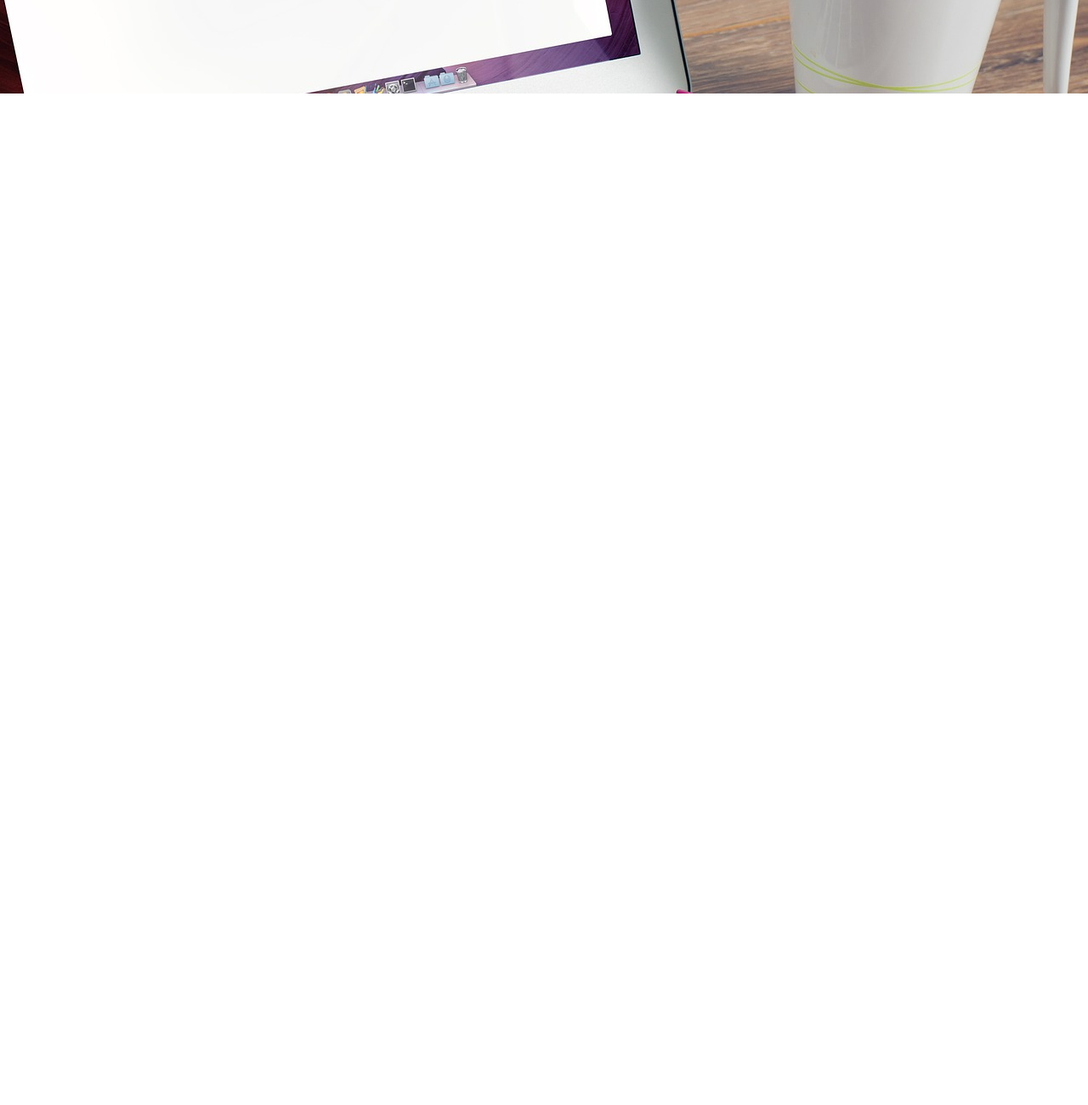
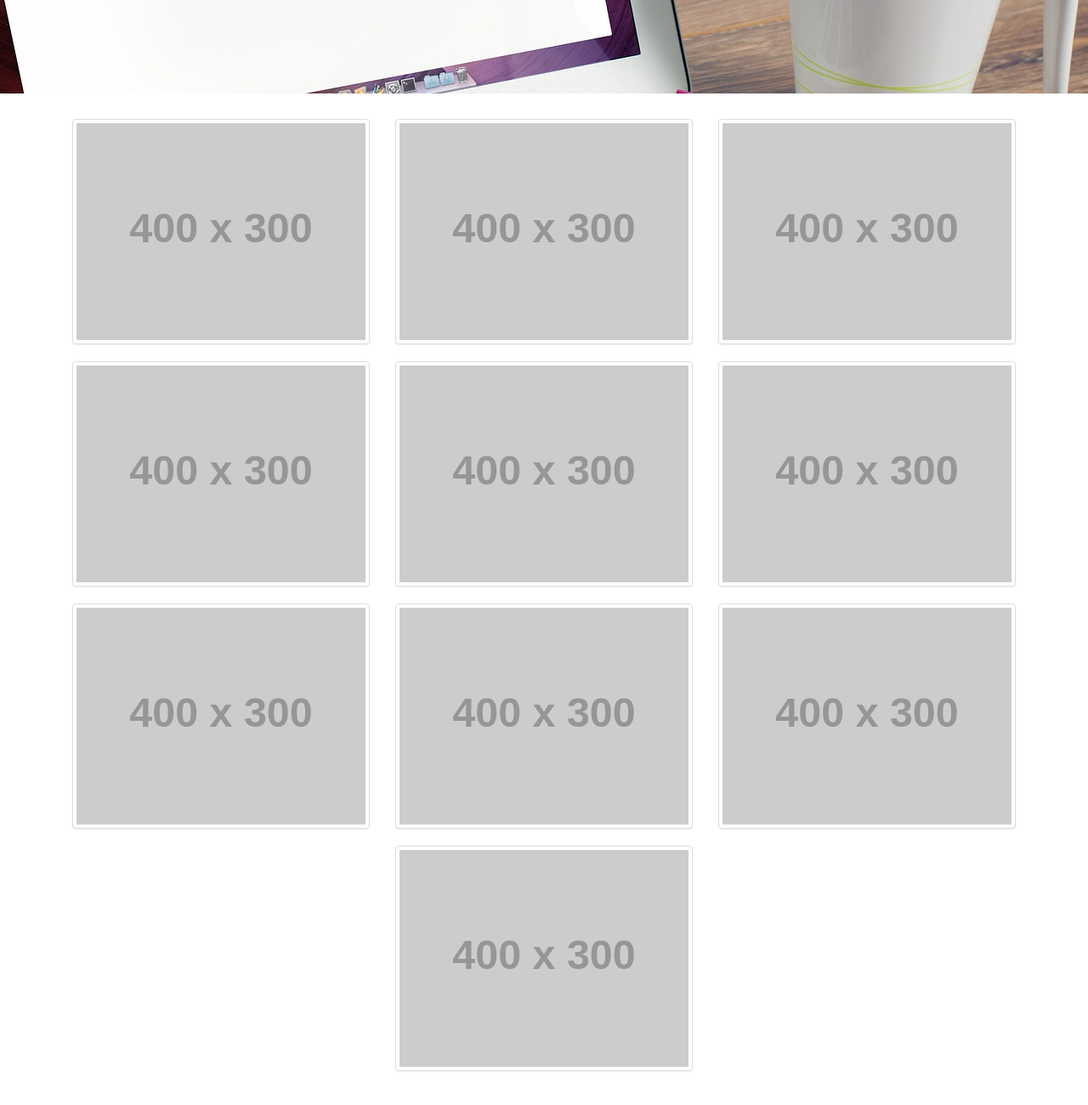
Before and after one commit to jnskender/FBS-Training-Academy, a plain HTML site: page index.html in a window 1280 px wide. Shown: the part 412-1712 px from the top of the page at 85% size. Before the commit the page ends 800 px from the top, so only its background shows below. Drawn offline with nearby package versions, Linux system fonts and the light colour scheme; placeholder pictures from the web are drawn by us; a web font is replaced by a local one.

Commit message:
Add grid system

```diff
--- a/index.html
+++ b/index.html
@@ -48,6 +48,71 @@
             </center>
         </div>
     </div>
+    <!--End jumbotron-->
+  <div class= "row"></div>
+    <div class="container">
+        <div class="col-md-4 thumb">
+            <a class="thumbnail" href="#">
+                <img class="img-responsive" src="http://placehold.it/400x300" alt="">
+            </a>
+        </div>
+        <div class="col-md-4 thumb">
+            <a class="thumbnail" href="#">
+                <img class="img-responsive" src="http://placehold.it/400x300" alt="">
+            </a>
+        </div>
+        <div class="col-md-4 thumb">
+            <a class="thumbnail" href="#">
+                <img class="img-responsive" src="http://placehold.it/400x300" alt="">
+            </a>
+        </div>
+
+        <div class= "row"></div>
+
+        <div class="col-md-4 thumb">
+            <a class="thumbnail" href="#">
+                <img class="img-responsive" src="http://placehold.it/400x300" alt="">
+            </a>
+        </div>
+        <div class="col-md-4 thumb">
+            <a class="thumbnail" href="#">
+                <img class="img-responsive" src="http://placehold.it/400x300" alt="">
+            </a>
+        </div>
+        <div class="col-md-4 thumb">
+            <a class="thumbnail" href="#">
+                <img class="img-responsive" src="http://placehold.it/400x300" alt="">
+            </a>
+        </div>
+
+        <div class= "row"></div>
+
+        <div class="col-md-4 thumb">
+            <a class="thumbnail" href="#">
+                <img class="img-responsive" src="http://placehold.it/400x300" alt="">
+            </a>
+        </div>
+        <div class="col-md-4 thumb">
+            <a class="thumbnail" href="#">
+                <img class="img-responsive" src="http://placehold.it/400x300" alt="">
+            </a>
+        </div>
+        <div class="col-md-4 thumb">
+            <a class="thumbnail" href="#">
+                <img class="img-responsive" src="http://placehold.it/400x300" alt="">
+            </a>
+        </div>
+
+        <div class= "row"></div>
+        <div class="col-md-4"></div>
+        <div class="col-md-4 thumb">
+            <a class="thumbnail" href="#">
+                <img class="img-responsive" src="http://placehold.it/400x300" alt="">
+            </a>
+        </div>
+        <div class="col-md-4"></div>
+        <div class= "row"></div>
+    </div>
 
 
 
```
